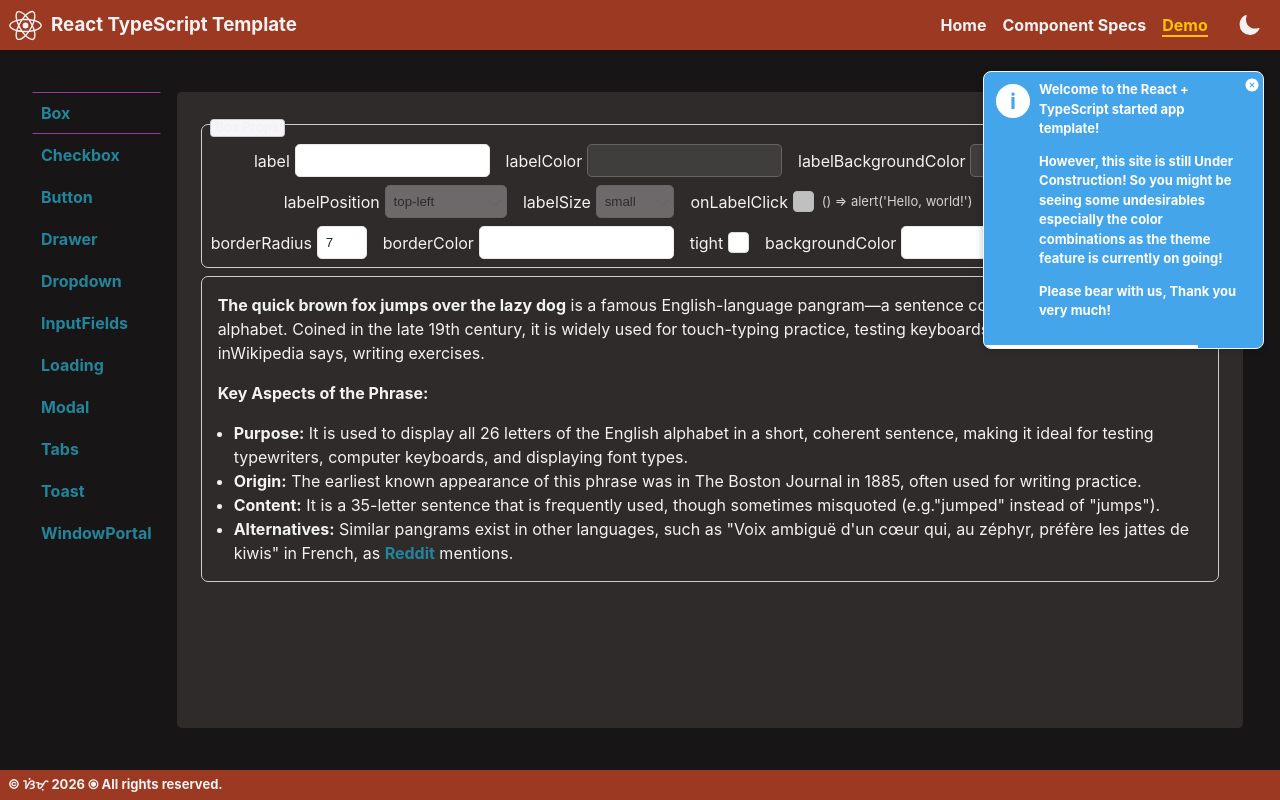
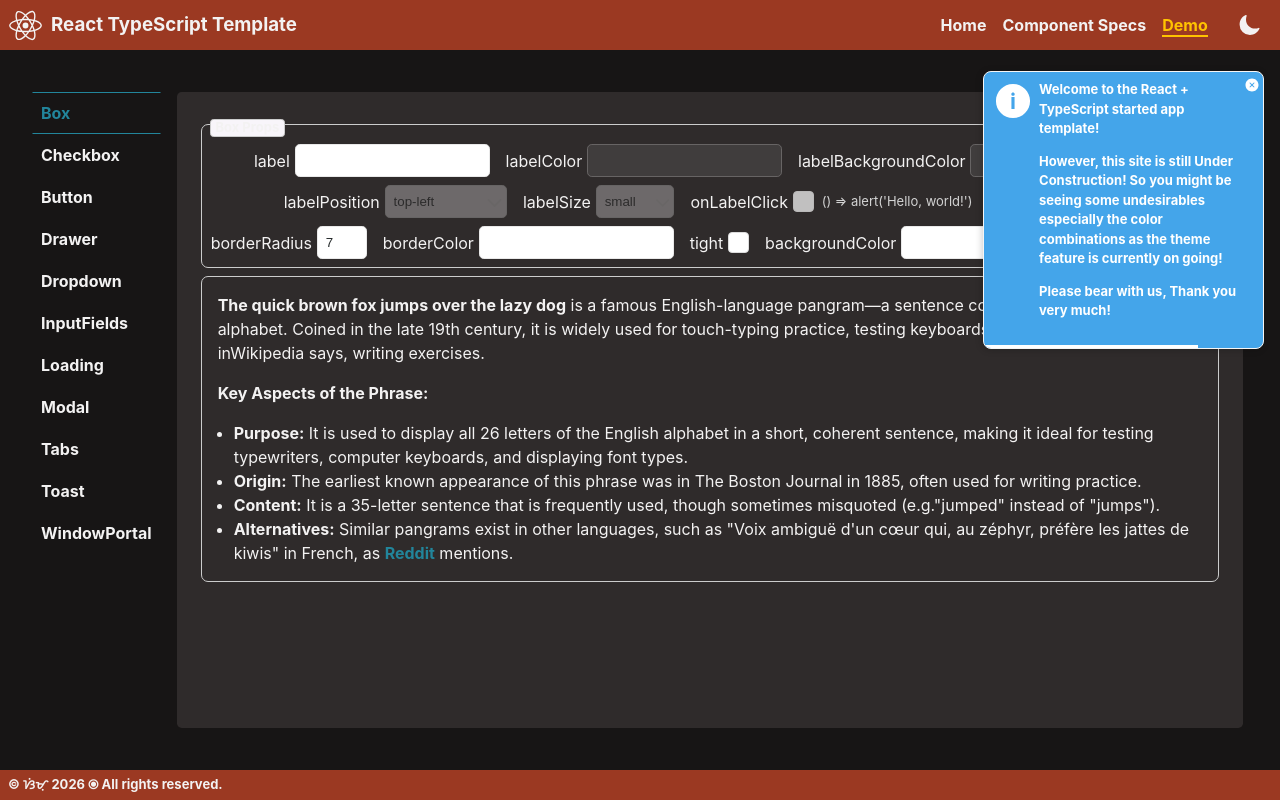
Before and after one commit to jaosimt/ts-app-template, a React (Create React App) app: page /demo/box in a window 1280 px wide. Built offline with nearby package versions, Linux system fonts and the light colour scheme.

Commit message:
implemented theme in Navlinks Demo

```diff
--- a/src/components/pages/demo/index.tsx
+++ b/src/components/pages/demo/index.tsx
@@ -4,7 +4,7 @@ import styled from 'styled-components';
 import {classNames} from '../../../utils';
 import UnderConstruction from '../underConstruction';
 import {
-    $headerBackgroundColor, $secondaryBaseColor, $secondaryBaseColorDark
+    $primaryColor, $primaryColorDark, $secondaryBaseColor, $secondaryBaseColorDark, $textColor, $textColorDark
 } from '../../../styles/variables';
 import {ThemeProp} from "../../../App";
 
@@ -21,19 +21,25 @@ const Container = styled.div`
 `;
 
 // noinspection CssUnusedSymbol
-const Nav = styled.nav`
+const Nav = styled.nav<{
+    $theme: ThemeProp;
+}>`
     display        : flex;
     flex-direction : column;
 
     a {
         border  : 1px solid transparent;
-        color   : inherit;
         padding : 0.5rem;
+        color   : ${props => props.$theme === 'dark' as any ? $textColorDark : $textColor} !important;
+
+        &:hover {
+            color : ${props => props.$theme === 'dark' as any ? $primaryColorDark : $primaryColor} !important;
+        }
 
         &.active {
-            border-bottom-color : ${$headerBackgroundColor};
-            border-top-color    : ${$headerBackgroundColor};
-            color               : ${$headerBackgroundColor};
+            border-bottom-color : ${props => props.$theme === 'dark' as any ? $primaryColorDark : $primaryColor};
+            border-top-color    : ${props => props.$theme === 'dark' as any ? $primaryColorDark : $primaryColor};
+            color               : ${props => props.$theme === 'dark' as any ? $primaryColorDark : $primaryColor} !important;
         }
     }
 
@@ -78,7 +84,9 @@ const Demo: FC<{ theme: ThemeProp }> = ({theme}) => {
     const {pathname} = useLocation();
 
     return <Container data-component={'demo'}>
-        <Nav>
+        <Nav
+            $theme={theme}
+        >
             <NavLink to={`/demo/box`}
                      className={({isActive}) => classNames(isActive && 'active', 'transition-200')}>Box</NavLink>
             <NavLink to={`/demo/checkbox`}
--- a/src/styles/variables.ts
+++ b/src/styles/variables.ts
@@ -1,18 +1,20 @@
-export const $textColor = '#00cafd';
+export const $textColor = '#171515';
+export const $textColorDark = '#F3F2F2';
+
 export const $inputTextColor = '#252a2b';
 export const $errorColor = '#ff0000';
 
 export const $accentColor = '#ff6500';
 export const $accentColorDark = '#9B3922';
 
-export const $baseColor                      = '#F3F2F2';
-export const $baseColorDark                  = '#171515';
+export const $baseColor = '#F3F2F2';
+export const $baseColorDark = '#171515';
 
-export const $secondaryBaseColor                      = '#dddada';
-export const $secondaryBaseColorDark                  = '#2f2b2b';
+export const $secondaryBaseColor = '#dddada';
+export const $secondaryBaseColorDark = '#2f2b2b';
 
-export const $primaryColor                   = '#0099ff';
-export const $primaryColorDark               = '#22859b';
+export const $primaryColor = '#0099ff';
+export const $primaryColorDark = '#22859b';
 
 export const $secondaryColor = '#ffe500';
 export const $secondaryColorDark = '#ffc300';
```
